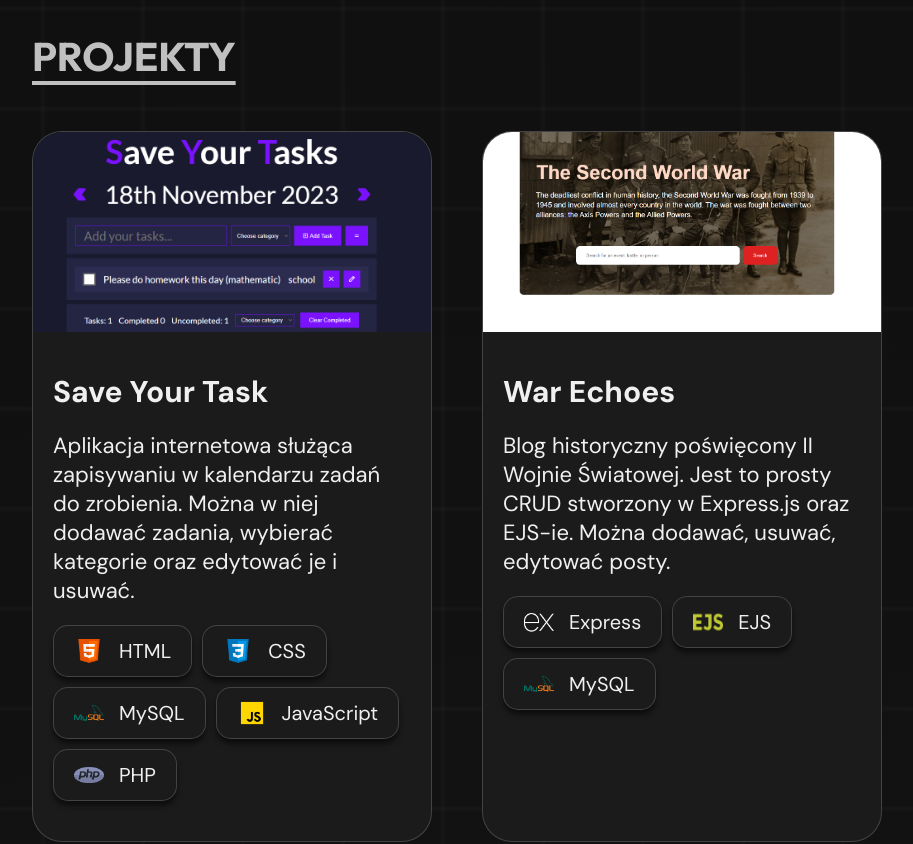
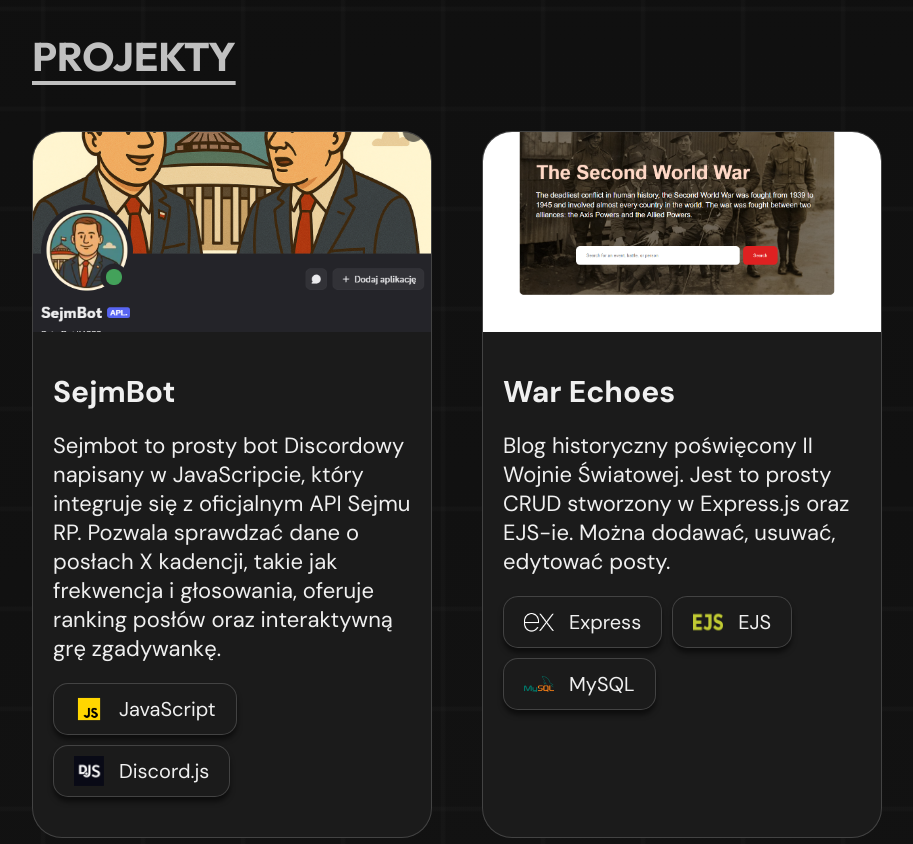
Before and after one commit to MaciejMi/portfolio, a React (Vite) app: page / in a window 1280 px wide. Shown: the part 2440-3284 px from the top of the page, without its empty margins (8-921 px from the left). Built offline with nearby package versions, Linux system fonts and the light colour scheme.

Commit message:
chnage demo project into real project:

```diff
--- a/src/components/Projects.jsx
+++ b/src/components/Projects.jsx
@@ -1,25 +1,23 @@
 import Section from './Section'
 import ProjectBox from './addons/ProjectBox'
 
-import saveYourTaskIcon from '../assets/imgs/projects/saveyourtask.png'
 import warEchoesIcon from '../assets/imgs/projects/warechoes.png'
 import rockPaperScissorsIcon from '../assets/imgs/projects/rps.png'
 import roadIcon from '../assets/imgs/projects/road.png'
+import sejmIcon from '../assets/imgs/projects/sejmbot.png'
 import pkIcon from '../assets/imgs/projects/pk.png'
 
 // ICONS
-import htmlIcon from '../assets/imgs/skills/html.png'
-import cssIcon from '../assets/imgs/skills/css.png'
 import sassIcon from '../assets/imgs/skills/sass.png'
 import reactIcon from '../assets/imgs/skills/react.png'
 import expressIcon from '../assets/imgs/skills/express.png'
 import mysqlIcon from '../assets/imgs/skills/mysql.png'
-import phpIcon from '../assets/imgs/skills/php.png'
 import jsIcon from '../assets/imgs/skills/javascript.png'
-import pythonIcon from '../assets/imgs/skills/python.png'
+import discordJSIcon from '../assets/imgs/skills/discordjs.png'
+// import pythonIcon from '../assets/imgs/skills/python.png'
 import javaIcon from '../assets/imgs/skills/java.png'
-import cppIcon from '../assets/imgs/skills/cpp.png'
-import gitIcon from '../assets/imgs/skills/git.png'
+// import cppIcon from '../assets/imgs/skills/cpp.png'
+// import gitIcon from '../assets/imgs/skills/git.png'
 import photoshopIcon from '../assets/imgs/skills/photoshop.png'
 import premiereIcon from '../assets/imgs/skills/premiere.png'
 import ejsIcon from '../assets/imgs/skills/ejs.png'
@@ -29,18 +27,16 @@ const Projects = () => {
 		<Section title="Projekty" className="projects" id="projects">
 			<div className="projects__container">
 				<ProjectBox
-					title="Save Your Task"
-					image={saveYourTaskIcon}
+					title="SejmBot"
+					image={sejmIcon}
 					skills={[
-						{ title: 'HTML', image: htmlIcon },
-						{ title: 'CSS', image: cssIcon },
-						{ title: 'MySQL', image: mysqlIcon },
 						{ title: 'JavaScript', image: jsIcon },
-						{ title: 'PHP', image: phpIcon },
+						{ title: 'Discord.js', image: discordJSIcon },
 					]}
-					link="https://github.com/MaciejMi/Save-Your-Tasks">
-					Aplikacja internetowa służąca zapisywaniu w kalendarzu zadań do zrobienia. Można w niej dodawać zadania,
-					wybierać kategorie oraz edytować je i usuwać.
+					link="https://github.com/MaciejMi/sejmbot">
+					Sejmbot to prosty bot Discordowy napisany w JavaScripcie, który integruje się z oficjalnym API Sejmu RP.
+					Pozwala sprawdzać dane o posłach X kadencji, takie jak frekwencja i głosowania, oferuje ranking posłów oraz
+					interaktywną grę zgadywankę.
 				</ProjectBox>
 				<ProjectBox
 					title="War Echoes"
```
Also changed, not shown: src/assets/imgs/projects/sejmbot.png (added), src/assets/imgs/skills/discordjs.png (added).
